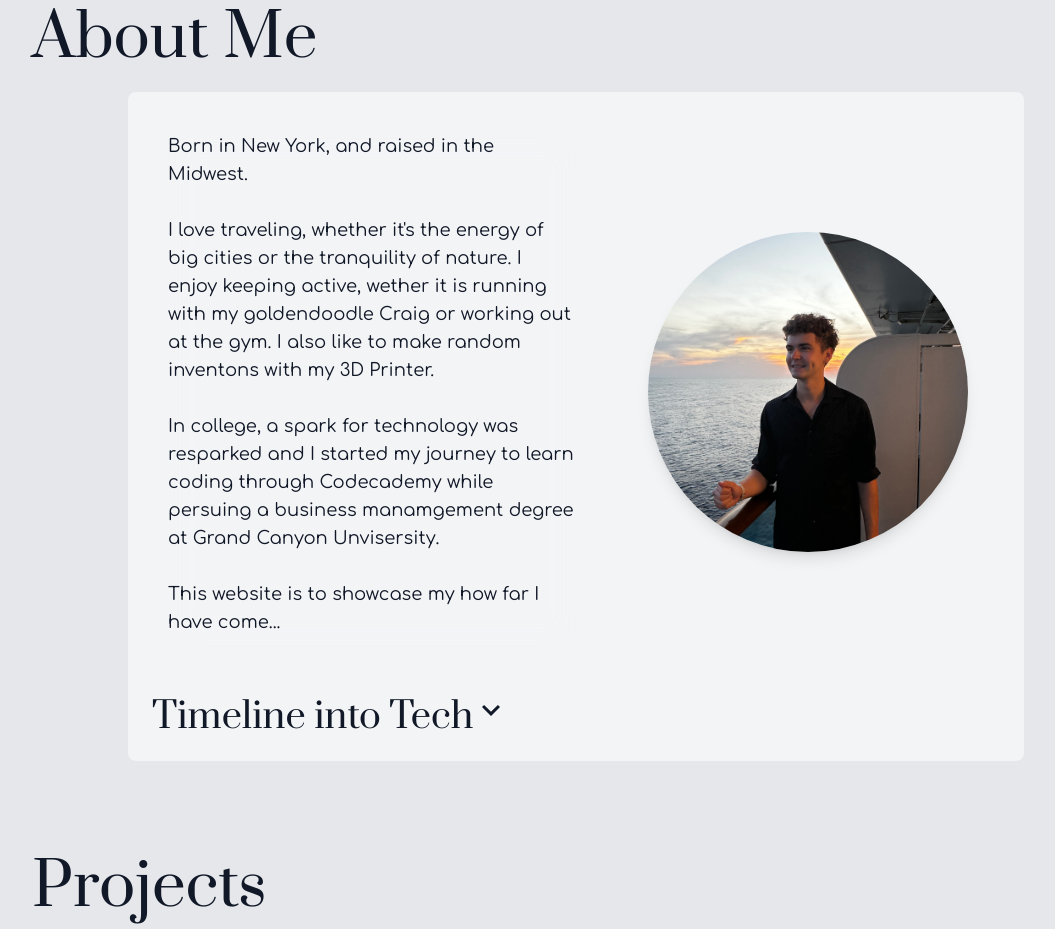
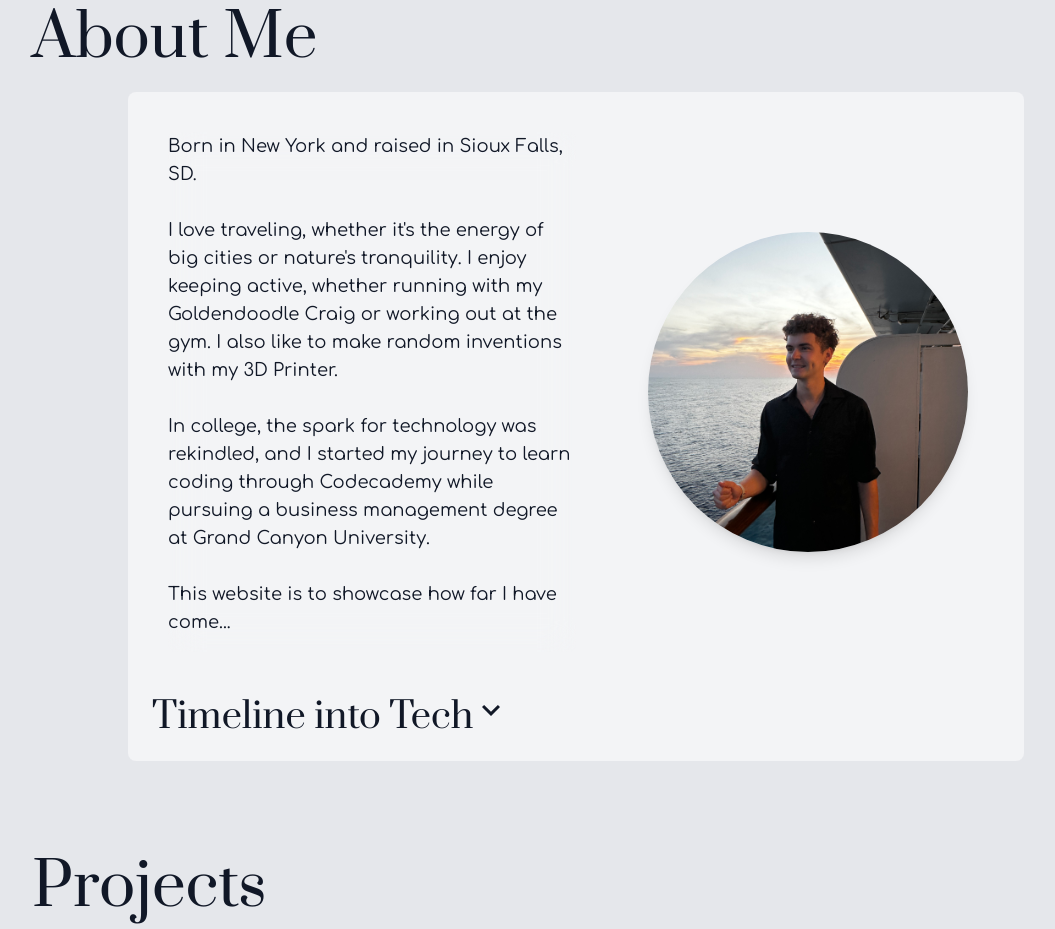
Before and after one commit to dans2177/Portfolio, a React (Create React App) app in the folder portfolio/: page / in a window 1280 px wide. Shown: the part 880-1809 px from the top of the page, without its empty margins (64-1119 px from the left). Built offline with nearby package versions, Linux system fonts and the light colour scheme; a web font is replaced by a local one.

Commit message:
Update About.jsx

```diff
--- a/portfolio/src/components/About.jsx
+++ b/portfolio/src/components/About.jsx
@@ -12,14 +12,14 @@ const sections = [
   {
     title: "The High School Chapter",
     description:
-      "In high school, I was reconized for my 3D printing knowledge, and was asked with helping set up our school's lab and planning to develop a student lesson plan. But as COVID-19 hit, I pivoted, taking the lab's equipment home to produce and donate medical supplies.",
+      "In high school, I was recognized for my 3D printing knowledge and was asked to help set up our lab and develop a student lesson plan. But as COVID-19 hit, I pivoted, taking the lab's equipment home to produce and donate medical supplies.",
     imgSrc: "/Chapter_2.png",
   },
   {
     date: "",
     title: "The College Years",
     description:
-      "As I transitioned into my college life at Grand Canyon University, my curiosity steered me toward coding. It became more than just an academic endeavor; it became the backbone of several projects I undertook. I fell in love with the process, community, and power of coding.",
+      " As I transitioned into my college life at Grand Canyon University, my curiosity steered me toward coding. It became more than just an academic endeavor; it became the backbone of several projects I undertook. I fell in love with the process, community, and power of coding.",
     imgSrc: "/Chapter_3.png",
   },
 ];
@@ -48,20 +48,20 @@ function About() {
 
               <div className=" dark:bg-opacity-10 backdrop-filter backdrop-blur-lg rounded-lg">
                 <h3 className="text-lg pb-4 font-comfortaa text-gray-900 dark:text-white">
-                  Born in New York, and raised in the Midwest.
+                  Born in New York and raised in Sioux Falls, SD.
                   <br />
-                  <br /> I love traveling, whether it's the energy of
-                  big cities or the tranquility of nature. I enjoy
-                  keeping active, wether it is running with my goldendoodle Craig or
-                  working out at the gym. I also like to make random
-                  inventons with my 3D Printer.
+                  <br /> I love traveling, whether it's the energy of big cities
+                  or nature's tranquility. I enjoy keeping active, whether
+                  running with my Goldendoodle Craig or working out at the gym.
+                  I also like to make random inventions with my 3D Printer.
                   <br />
-                  <br /> In college, a spark for technology was resparked and I
-                  started my journey to learn coding through Codecademy while
-                  persuing a business manamgement degree at Grand Canyon
-                  Unvisersity.
+                  <br /> In college, the spark for technology was rekindled, and
+                  I started my journey to learn coding through Codecademy while
+                  pursuing a business management degree at Grand Canyon
+                  University.
                   <br />
-                  <br /> This website is to showcase my how far I have come...
+                  <br/>
+                  This website is to showcase how far I have come...
                 </h3>
               </div>
             </div>
```
